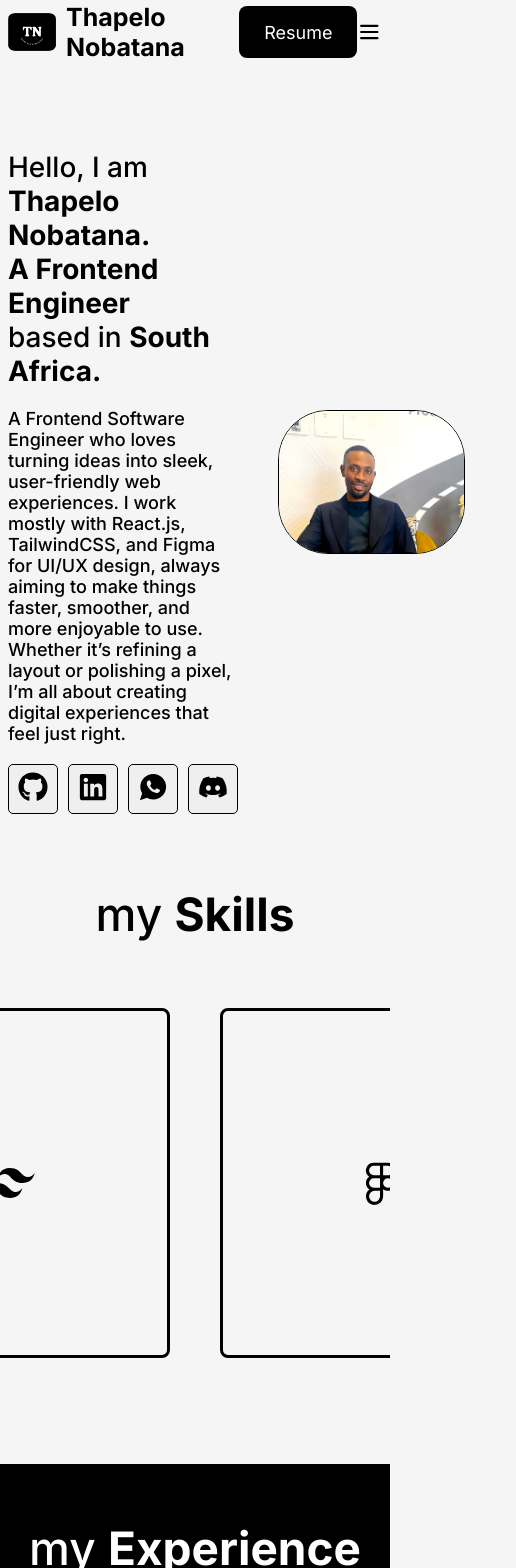
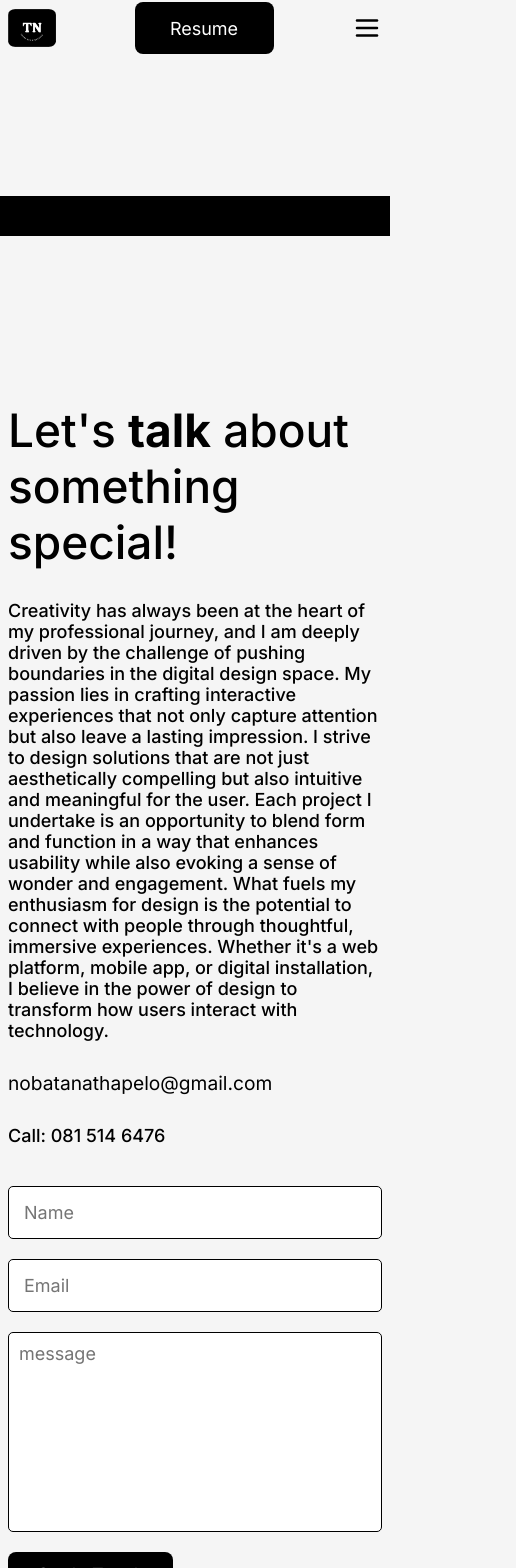
Before and after one commit to Thapelo-Nobatana/Portfolio, a React (Vite) app: page / in a window 390 px wide. Shown: the part 30-1598 px from the top of the page, 516 px wide, since content can reach past the window. Built offline with nearby package versions, Linux system fonts and the light colour scheme; a web font is replaced by a local one.

Commit message:
added responsive

```diff
--- a/src/Components/Navbar/NavBar.css
+++ b/src/Components/Navbar/NavBar.css
@@ -161,6 +161,9 @@
   .navbar .content .links {
     display: none;
   }
+  .navbar .content .logo span {
+    display: none;
+  }
   .navbar .content .mobile-links {
     width: 100%;
     left: 0%;
@@ -169,4 +172,5 @@
 
 /* xs */
 @media (max-width: 475px) {
+
 }
--- a/src/Components/Sections/AboutMe.css
+++ b/src/Components/Sections/AboutMe.css
@@ -3,10 +3,6 @@
     border: 1px solid black;
     border-radius: 50px;
 }
-
-
-
-
 
 .about-me .content {
     display: flex;
@@ -27,3 +23,39 @@
     text-align: justify;
     color: #000;
 }
+
+/* Responsive Media Queries */
+
+/* 2xl */
+@media (max-width: 1536px) {
+}
+
+/* xl */
+@media (max-width: 1280px) {
+
+}
+
+/* lg */
+@media (max-width: 1024px) {
+
+
+}
+
+/* md */
+@media (max-width: 768px) {
+ .about-me .content {
+    flex-direction: column-reverse;
+ }
+ .about-me .content .image {
+    width: 100%;
+ }
+}
+
+/* sm */
+@media (max-width: 640px) {
+
+}
+
+/* xs */
+@media (max-width: 475px) {
+}
--- a/src/Components/Sections/Contact.css
+++ b/src/Components/Sections/Contact.css
@@ -81,3 +81,50 @@
     text-decoration: none;
     color: #000000;
 }
+
+/* Responsive Media Queries */
+
+/* 2xl */
+@media (max-width: 1536px) {
+}
+
+/* xl */
+@media (max-width: 1280px) {
+
+}
+
+/* lg */
+@media (max-width: 1024px) {
+
+
+}
+
+/* md */
+@media (max-width: 768px) {
+ .contact .content {
+    flex-direction: column-reverse;
+    width: 100%;
+    gap: 40px;
+}
+.contact .content .text-content {
+    width: 100%;
+}
+.contact .content .input {
+    width: 100%;
+}
+.contact .content form {
+    width: 100%;
+}
+.contact .content textarea {
+    width: 100%;
+}
+}
+
+/* sm */
+@media (max-width: 640px) {
+
+}
+
+/* xs */
+@media (max-width: 475px) {
+}
--- a/src/Components/Sections/Experience.css
+++ b/src/Components/Sections/Experience.css
@@ -58,3 +58,40 @@
 .card-wrapper .experience-card:hover {
     opacity: 0.6;
 }
+
+/* Responsive Media Queries */
+
+/* 2xl */
+@media (max-width: 1536px) {
+}
+
+/* xl */
+@media (max-width: 1280px) {
+
+}
+
+/* lg */
+@media (max-width: 1024px) {
+
+}
+
+/* md */
+@media (max-width: 768px) {
+
+
+}
+
+/* sm */
+@media (max-width: 640px) {
+
+  .card-wrapper .experience-card .card-heading  {
+    align-items: center;
+    flex-direction: column;
+    gap: 20px;
+  }
+}
+
+/* xs */
+@media (max-width: 475px) {
+
+}
--- a/src/Components/Sections/Experience.jsx
+++ b/src/Components/Sections/Experience.jsx
@@ -16,7 +16,10 @@ const Experience = () => {
               <div className="card-heading">
                 <div className="image">
                   <img src="/JPITDevLogo.jpg" alt="JPIT-logo" />
-                  <span>Frontend Developer at JPITDev</span>
+                  <span className="position-text">
+                    <span className="position">Frontend Developer at</span>{" "}
+                    JPITDev
+                  </span>
                 </div>
                 <span>Jun 2024 - Present</span>
               </div>
@@ -44,8 +47,11 @@ const Experience = () => {
               <div className="card-heading">
                 <div className="image">
                   <img src="/JDIT.png" alt="DPIT-logo" />
-                  <span>
-                    Frontend Developer (Volunteer) at Diamond Pinnacle Solutions
+                  <span className="position-text">
+                    <span className="position">
+                      Frontend Developer (Volunteer) at
+                    </span>{" "}
+                    Diamond Pinnacle Solutions
                   </span>
                 </div>
                 <span>Jan 2024 - Dec 2024</span>
--- a/src/Components/Sections/Hero.css
+++ b/src/Components/Sections/Hero.css
@@ -49,6 +49,7 @@
 
 /* xl */
 @media (max-width: 1280px) {
+
 }
 
 /* lg */
@@ -59,11 +60,25 @@
 /* md */
 @media (max-width: 768px) {
 
+  .hero .content .heading-content p {
+    font-size: 16px;
+  }
 }
 
 /* sm */
 @media (max-width: 640px) {
-
+  .hero .content {
+    display: flex;
+    align-items: center;
+    justify-content: space-between;
+    flex-direction: column;
+    gap: 40px;
+}
+.hero .content .image {
+    width: 100%;
+    border: 1px solid black;
+    border-radius: 50px;
+}
 }
 
 /* xs */
--- a/src/Components/Sections/Projects.css
+++ b/src/Components/Sections/Projects.css
@@ -32,3 +32,40 @@
     gap: 20px;
     align-items: center;
 }
+
+/* Responsive Media Queries */
+
+/* 2xl */
+@media (max-width: 1536px) {
+}
+
+/* xl */
+@media (max-width: 1280px) {
+
+}
+
+/* lg */
+@media (max-width: 1024px) {
+
+
+}
+
+/* md */
+@media (max-width: 768px) {
+ .projects .content .projects-wrapper .project-wrapper {
+    flex-direction: column-reverse;
+    align-items: center;
+ }
+ .projects .content .projects-wrapper .project-wrapper img {
+    width: 100%;
+ }
+}
+
+/* sm */
+@media (max-width: 640px) {
+
+}
+
+/* xs */
+@media (max-width: 475px) {
+}
--- a/src/Components/Sections/Skills.css
+++ b/src/Components/Sections/Skills.css
@@ -27,3 +27,38 @@
     width: 320px;
     margin: 16px 20px 60px 20px;
 }
+
+
+/* Responsive Media Queries */
+
+/* 2xl */
+@media (max-width: 1536px) {
+}
+
+/* xl */
+@media (max-width: 1280px) {
+
+}
+
+/* lg */
+@media (max-width: 1024px) {
+
+}
+
+/* md */
+@media (max-width: 768px) {
+
+
+}
+
+/* sm */
+@media (max-width: 640px) {
+  .swiper-icons .swiper-icon {
+    width: 150px;
+
+  }
+}
+
+/* xs */
+@media (max-width: 475px) {
+}
--- a/src/Pages/Home/Home.jsx
+++ b/src/Pages/Home/Home.jsx
@@ -9,21 +9,11 @@ import Contact from "../../Components/Sections/Contact";
 const Home = () => {
   return (
     <>
-      <section className="hero">
-        <Hero />
-      </section>
-      <section className="skills">
-        <Skills />
-      </section>
-      <section className="experience">
-        <Experience />
-      </section>
-      <section className="about-me">
-        <AboutMe />
-      </section>
-      <section className="project">
-        <Projects />
-      </section>
+      <section className="hero">{/* <Hero /> */}</section>
+      <section className="skills">{/* <Skills /> */}</section>
+      <section className="experience">{/* <Experience /> */}</section>
+      <section className="about-me">{/* <AboutMe /> */}</section>
+      <section className="project">{/* <Projects /> */}</section>
       <section className="contact-me">
         <Contact />
       </section>
```
